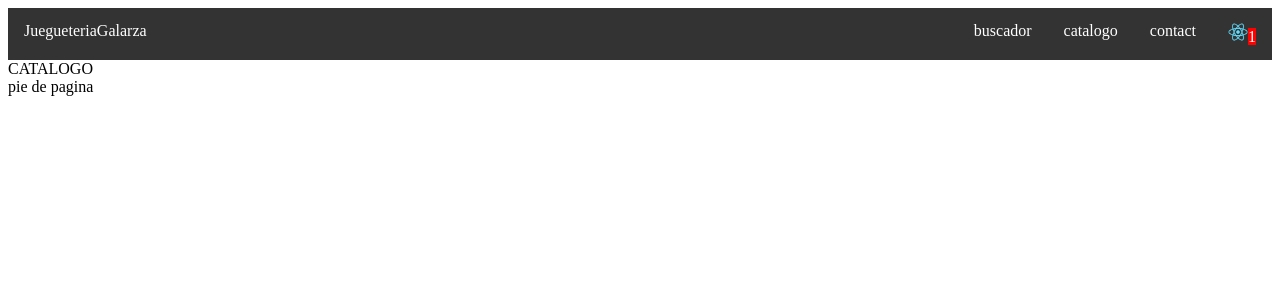
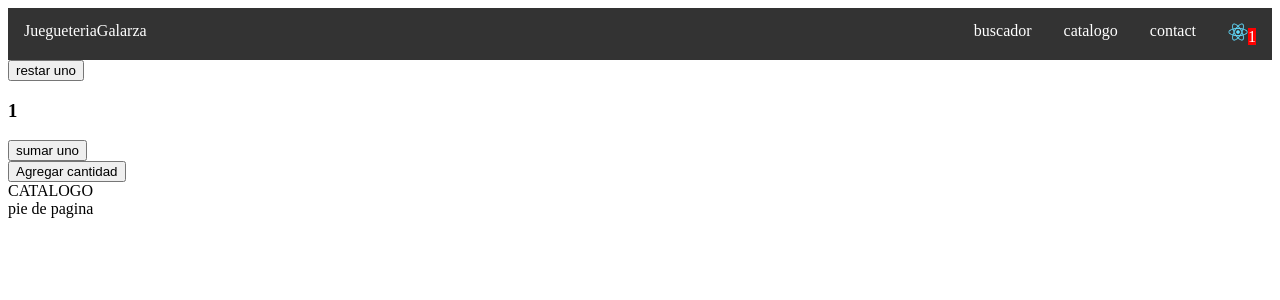
Before and after one commit to alejandrogalarza/jugueteriagalarza, a React (Create React App) app: page / in a window 1280 px wide. Shown: the top 300 px of the page. Built offline with nearby package versions, Linux system fonts and the light colour scheme.

Commit message:
cuarto desafio contador

```diff
--- a/src/App.js
+++ b/src/App.js
@@ -1,5 +1,6 @@
 import NavBar from './components/NavBar';
 import ItemListContainer from './components/ItemListContainer';
+
 
 import './index.css';
 
--- /dev/null
+++ b/src/components/ItemCount.js
@@ -0,0 +1,39 @@
+import React, { useState } from 'react';
+
+const ItemCount = ({stock,initial, onAdd})=> {
+    const [ contador, setContador ] = useState(initial)
+
+    const menosUno = ()=>{
+        if(contador > 0){
+            setContador(contador-1)
+        }
+    }
+    const masUno = ()=>{
+        if(contador < stock){
+            setContador(contador+1)
+        }
+    }
+    const agregarCantidad = ()=>{
+        if(contador <= stock){
+            onAdd(contador)
+        }else{
+            console.log("stock no disponible")
+        }
+    }
+
+
+    return (
+        <div className="itemCount">
+
+            <div className="itemCount__contador">
+                <button   onClick={menosUno}>restar uno </button>
+                    <h3>{contador}</h3>
+                <button   onClick={masUno}>sumar uno</button>
+            </div>
+            <button onClick={agregarCantidad}>Agregar cantidad</button>
+
+        </div>
+    )
+}
+
+export default ItemCount;
--- a/src/components/ItemListContainer.js
+++ b/src/components/ItemListContainer.js
@@ -1,11 +1,13 @@
-
+import ItemCount from './ItemCount';
 
 const ItemListContainer = ()=> {
 
 
     return (
     <>
-    CATALOGO
+        <ItemCount stock={5} initial={1} onAdd={(cantidadaSeleccionada)=>{console.log("cantidad cargada"+cantidadaSeleccionada)}}/>
+     CATALOGO
+
     </>
     )
 }
```
